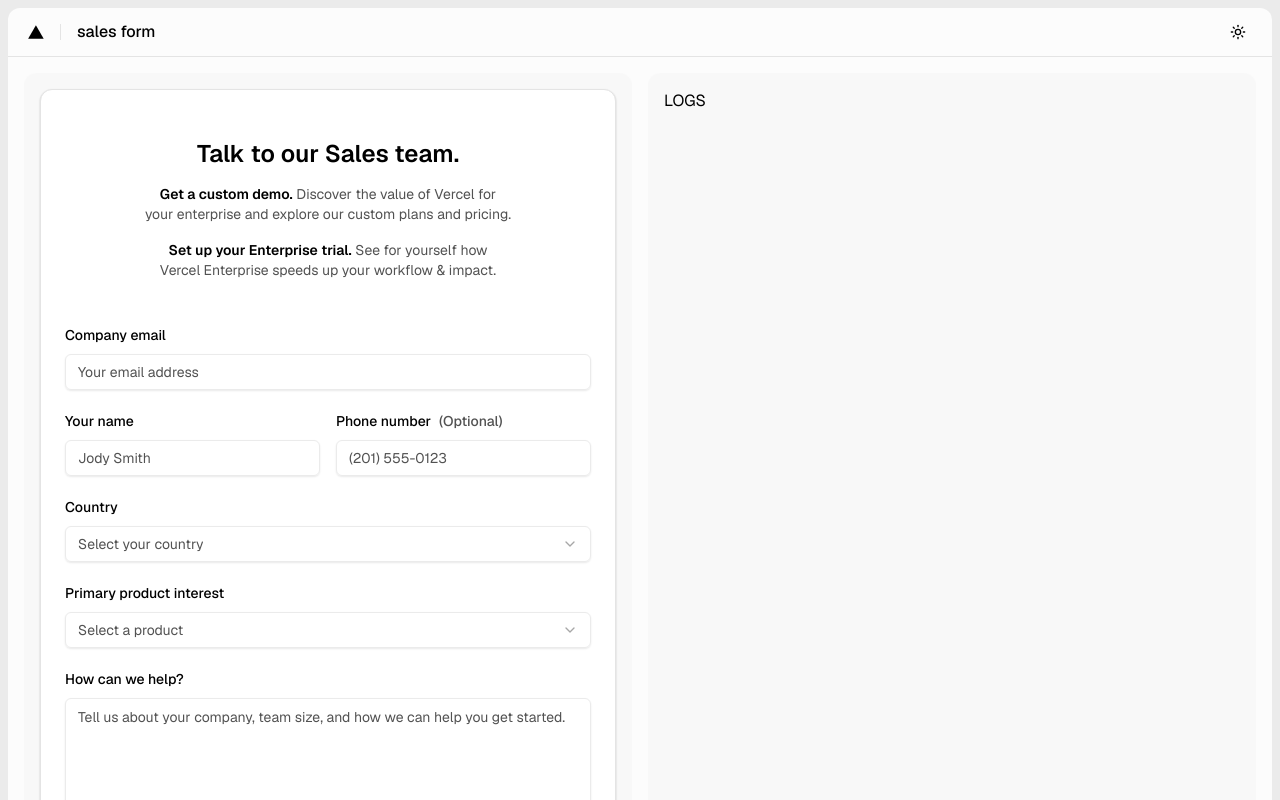
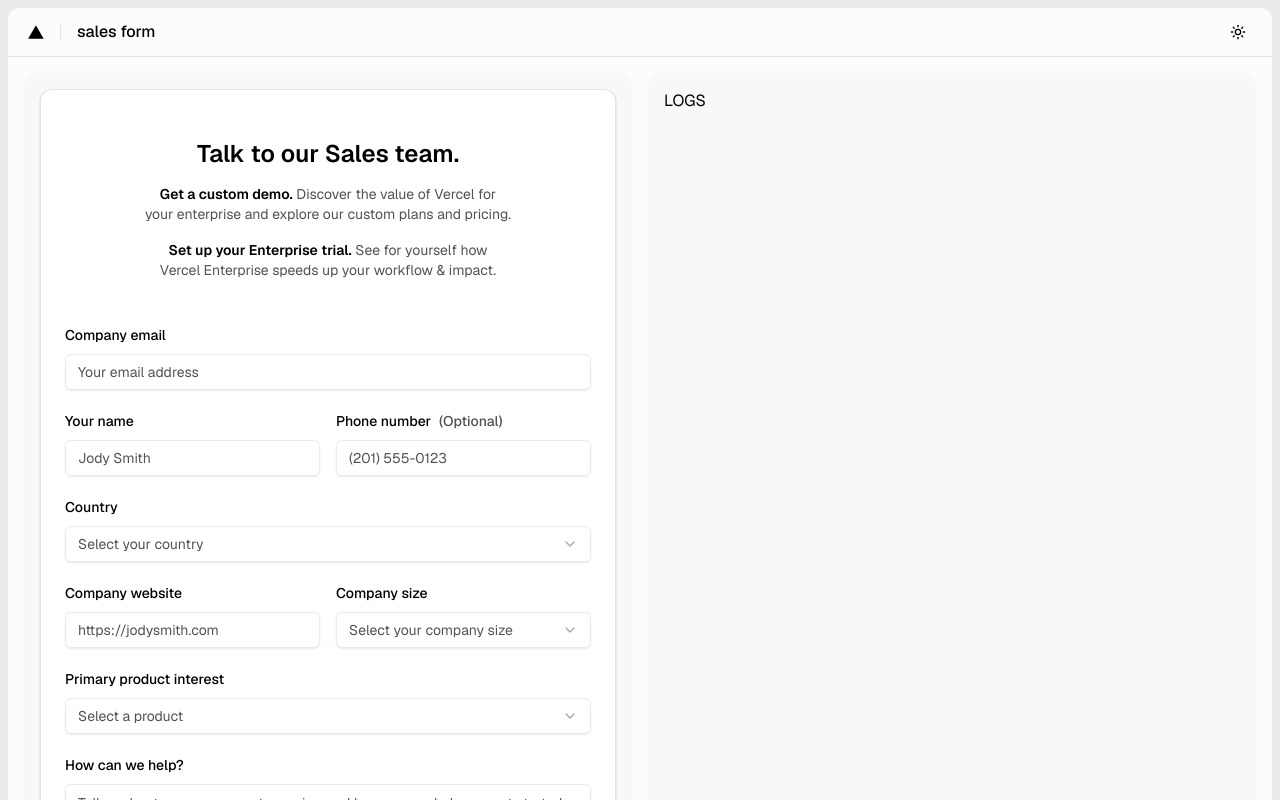
Before and after one commit to vieko/sales-form, a Next.js app: page / in a window 1280 px wide. Shown: the top 800 px of the page. Built offline with nearby package versions, Linux system fonts and the light colour scheme.

Commit message:
adds company website and company size

```diff
--- a/src/actions/contact.ts
+++ b/src/actions/contact.ts
@@ -8,6 +8,8 @@ const contactSchema = z.object({
   contactName: z.string(),
   contactPhone: z.string().optional(),
   country: z.string(),
+  companyWebsite: z.url(),
+  companySize: z.string(),
   productInterest: z.string(),
   howCanWeHelp: z.string(),
   privacyPolicy: z.boolean(),
@@ -25,6 +27,8 @@ export async function submitContact(
       contactName: formData.get('contact-name') as string,
       contactPhone: formData.get('contact-phone') as string,
       country: formData.get('country') as string,
+      companyWebsite: formData.get('company-website') as string,
+      companySize: formData.get('company-size') as string,
       productInterest: formData.get('product-interest') as string,
       howCanWeHelp: formData.get('how-can-we-help') as string,
       privacyPolicy: formData.get('privacy-policy') === 'on',
--- a/src/components/sales-form.tsx
+++ b/src/components/sales-form.tsx
@@ -26,6 +26,7 @@ import { useActionState } from 'react'
 import { submitContact } from '@/actions/contact'
 import { countries } from '@/lib/countries'
 import { products } from '@/lib/products'
+import { sizes } from '@/lib/sizes'
 
 const initialState = {
   success: false,
@@ -152,6 +153,56 @@ export function SalesForm() {
               </p>
             )}
           </div>
+          <div className="grid gap-4 sm:grid-cols-2">
+            <div className="flex flex-col gap-3">
+              <Label htmlFor="company-website">Company website</Label>
+              <Input
+                id="company-website"
+                name="company-website"
+                type="url"
+                placeholder="https://jodysmith.com"
+                aria-describedby="company-website-error"
+                className={cn(
+                  'text-sm',
+                  state?.errors?.companyWebsite && 'border-destructive',
+                )}
+                required
+              />
+              {state?.errors?.companyWebsite && (
+                <p id="company-website-error" className="text-destructive">
+                  {state.errors.companyWebsite}
+                </p>
+              )}
+            </div>
+            <div className="flex flex-col gap-3">
+              <Label htmlFor="company-size">Company size</Label>
+              <Select name="company-size" required>
+                <SelectTrigger
+                  id="company-size"
+                  aria-describedby="company-size-error"
+                  className={cn(
+                    'w-full [&_span]:!block [&_span]:truncate',
+                    state?.errors?.companySize && 'border-destructive',
+                  )}
+                  aria-label="Select your company size"
+                >
+                  <SelectValue placeholder="Select your company size" />
+                </SelectTrigger>
+                <SelectContent>
+                  {sizes.map((size) => (
+                    <SelectItem key={size.value} value={size.value}>
+                      {size.label}
+                    </SelectItem>
+                  ))}
+                </SelectContent>
+              </Select>
+              {state?.errors?.companySize && (
+                <p id="company-size-error" className="text-destructive">
+                  {state.errors.companySize}
+                </p>
+              )}
+            </div>
+          </div>
           <div className="flex flex-col gap-3">
             <Label htmlFor="product-interest">Primary product interest</Label>
             <Select name="product-interest" required>
--- /dev/null
+++ b/src/lib/sizes.ts
@@ -0,0 +1,7 @@
+export const sizes = [
+  { value: '0_100', label: '0 - 100' },
+  { value: '100_500', label: '100 - 500' },
+  { value: '500_1000', label: '500 - 1000' },
+  { value: '1000_5000', label: '1000 - 5000' },
+  { value: '5000_plus', label: '5000+' },
+] as const
```
